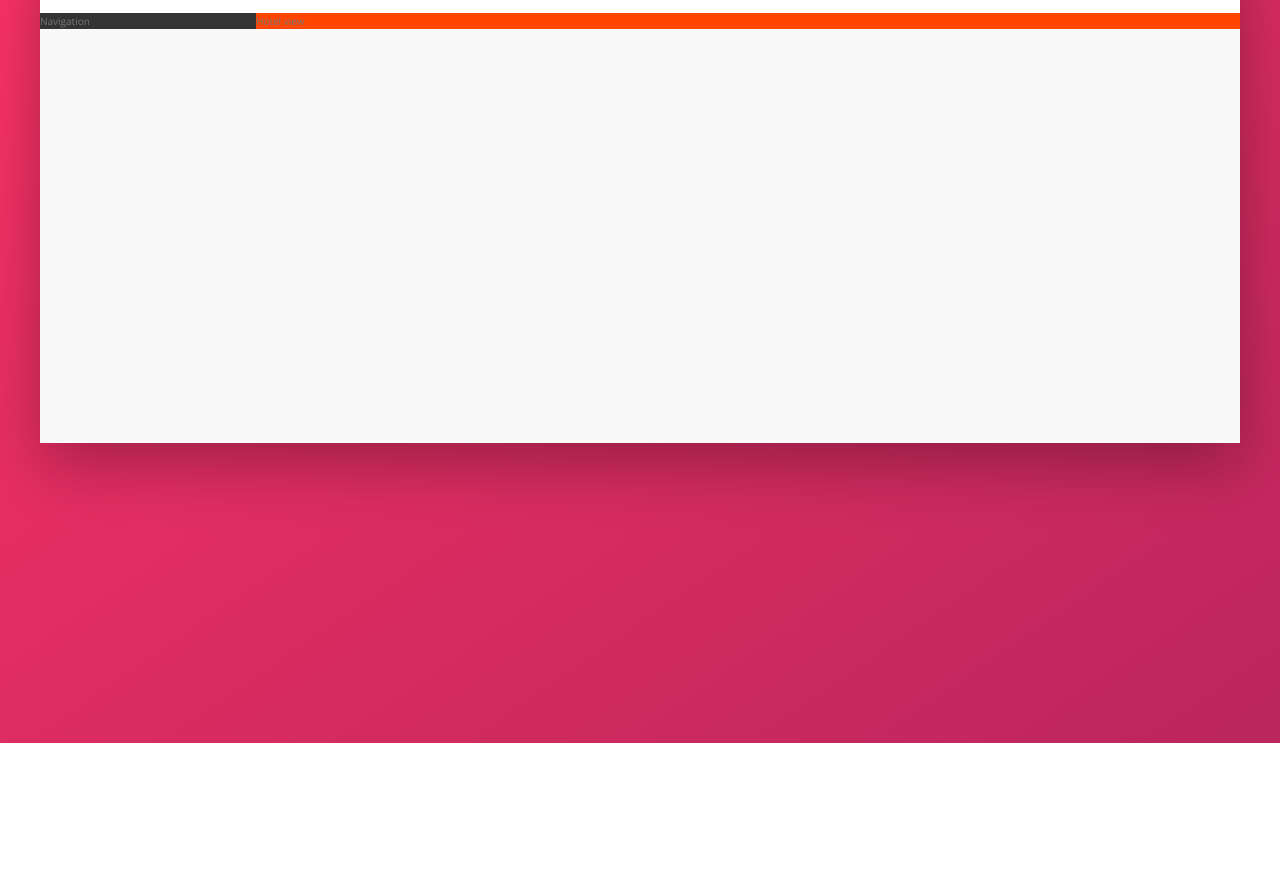
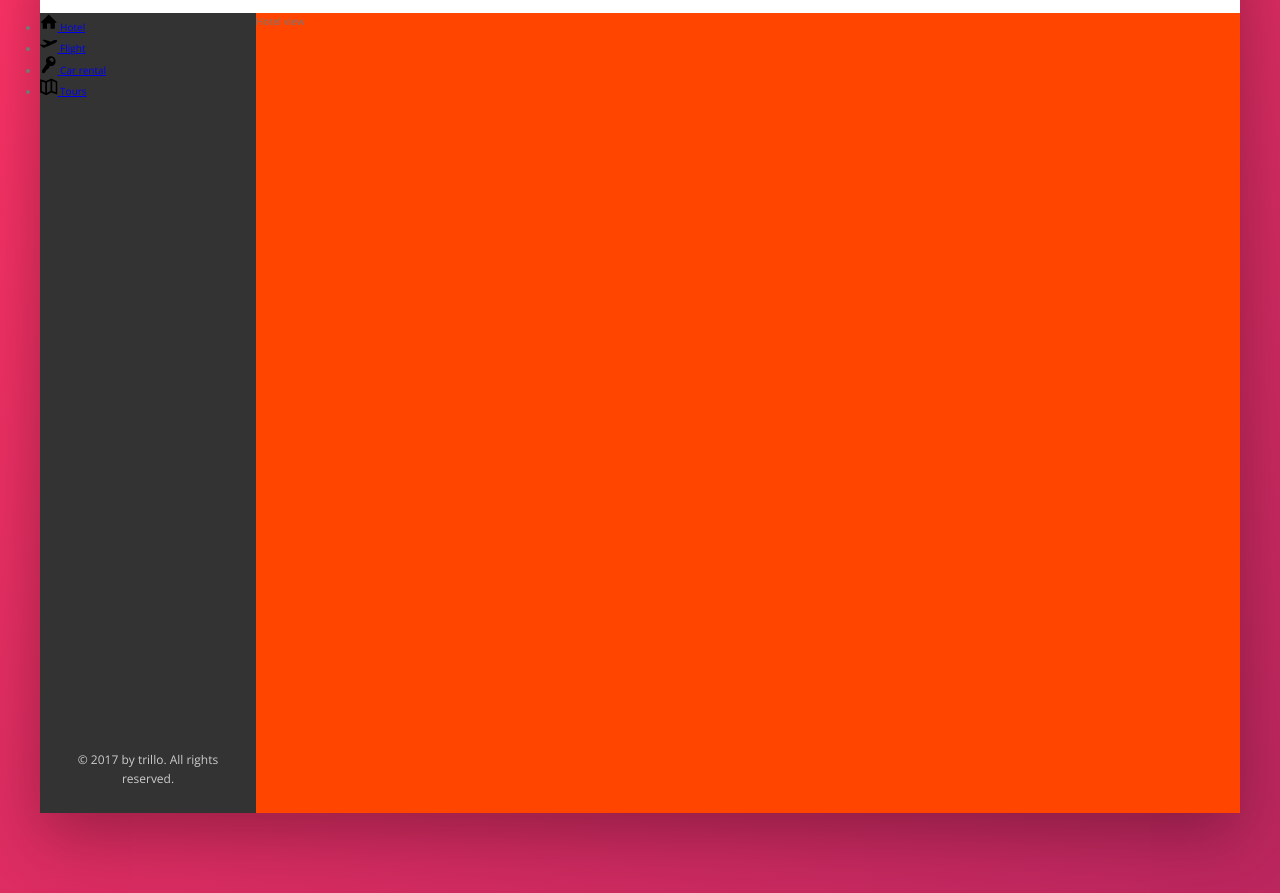
Before and after one commit to mjamecny/trillo, a website: page index.html in a window 1280 px wide. Shown: the part 137-1030 px from the top of the page. Before the commit the page ends 880 px from the top, so only its background shows below. Drawn offline with nearby package versions, Linux system fonts and the light colour scheme.

Commit message:
building the navigation - part 1

```diff
--- a/index.html
+++ b/index.html
@@ -43,7 +43,43 @@
             </header>
             <div class="content">
                 <nav class="sidebar">
-                    Navigation
+                    <ul class="side-nav">
+                        <li class="side-nav__item">
+                            <a href="#" class="side-nav__link">
+                                <svg class="side-nav__icon">
+                                    <use xlink:href="img/sprite.svg#icon-home"></use>
+                                </svg>
+                                <span>Hotel</span>
+                            </a>
+                        </li>
+                        <li class="side-nav__item">
+                            <a href="#" class="side-nav__link">
+                                <svg class="side-nav__icon">
+                                    <use xlink:href="img/sprite.svg#icon-aircraft-take-off"></use>
+                                </svg>
+                                <span>Flight</span>
+                            </a>
+                        </li>
+                        <li class="side-nav__item">
+                            <a href="#" class="side-nav__link">
+                                <svg class="side-nav__icon">
+                                    <use xlink:href="img/sprite.svg#icon-key"></use>
+                                </svg>
+                                <span>Car rental</span>
+                            </a>
+                        </li>
+                        <li class="side-nav__item">
+                            <a href="#" class="side-nav__link">
+                                <svg class="side-nav__icon">
+                                    <use xlink:href="img/sprite.svg#icon-map"></use>
+                                </svg>
+                                <span>Tours</span>
+                            </a>
+                        </li>
+                    </ul>
+                    <div class="legal">
+                        &copy; 2017 by trillo. All rights reserved.
+                    </div>
                 </nav>
                 <main class="hotel-view">
                     Hotel view
--- a/sass/_components.scss
+++ b/sass/_components.scss
@@ -118,3 +118,29 @@
     margin-right: 1rem;
   }
 }
+
+////////////////////////////////////////////////////
+// SIDE NAVIGATION
+.side-nav{
+  &__item{
+
+  }
+
+  &__link{
+
+  }
+
+  &__icon{
+    width: 1.75rem;
+    height: 1.75rem;
+  }
+}
+
+////////////////////////////////////////////////////
+// LEGAL TEXT
+.legal{
+  font-size: 1.2rem;
+  color: var(--color-grey-light-4);
+  text-align: center;
+  padding: 2.5rem;
+}
--- a/sass/_layout.scss
+++ b/sass/_layout.scss
@@ -24,11 +24,16 @@
 .sidebar{
   background-color: var(--color-grey-dark-1);
   flex: 0 0 18%;
+
+  display: flex;
+  flex-direction: column;
+  justify-content: space-between;
 }
 
 .hotel-view{
   background-color: #fff;
   background-color: orangered;
+  height: 80rem;
 
   flex: 1;
 }
```
Also changed, not shown: css/style.css.
